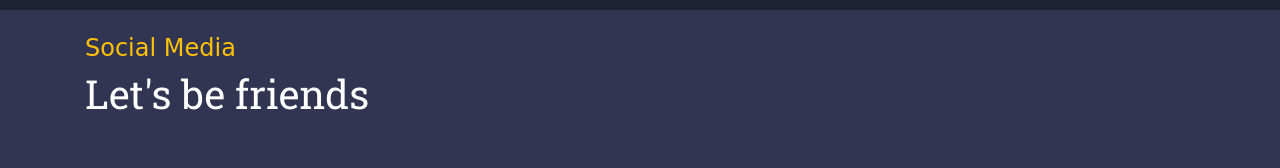
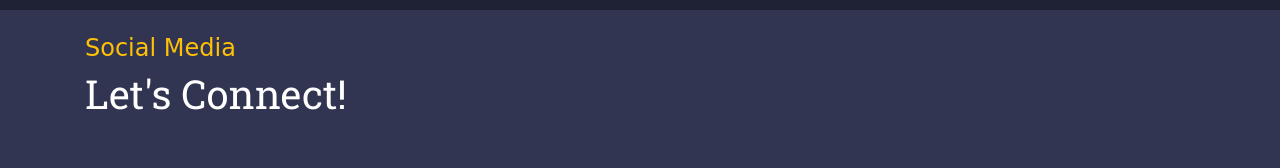
Before and after one commit to KareemD123/my-resume-portfolio, a plain HTML site: page index.html in a window 1280 px wide. Shown: the part 2526-2694 px from the top of the page. Drawn offline with nearby package versions, Linux system fonts and the light colour scheme; a web font is replaced by a local one.

Commit message:
small changes

```diff
--- a/index.html
+++ b/index.html
@@ -154,7 +154,7 @@
     <div id="social-media" class="container-fluid p-4">
       <div class="container text-white">
         <h4 class="text-warning">Social Media</h4>
-        <h1 class="m-heading">Let's be friends</h1>
+        <h1 class="m-heading">Let's Connect!</h1>
         <div class="row pt-5">
           <div class="col-3 media_link btn" href="http://www.linkedin.com/in/kareem-draz" target="_blank" rel="noopener noreferrer"><a href="http://www.linkedin.com/in/kareem-draz" target="_blank" rel="noopener noreferrer">
             <div class="row">
```
